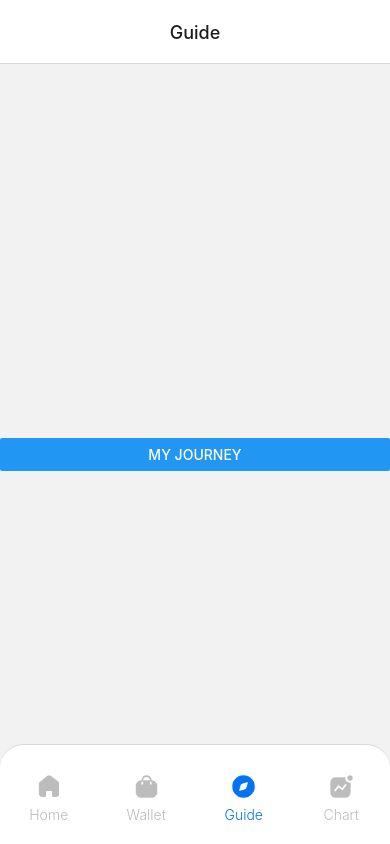
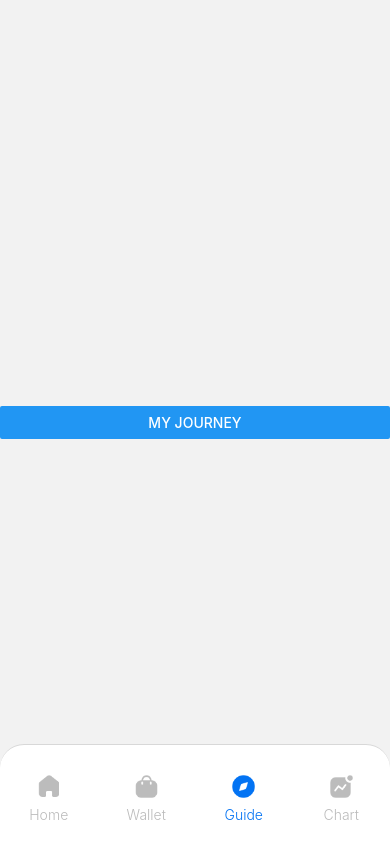
Before and after one commit to Yashwantnaik7/MakeMyShelf, a React Native app: screen /GuideStack in a window 390 px wide. Built offline with nearby package versions, Linux system fonts and the light colour scheme.

Commit message:
custom back button is added

```diff
--- a/src/constants/Images.constant.ts
+++ b/src/constants/Images.constant.ts
@@ -8,6 +8,7 @@ const Images = {
     unSelectedGuide: require('../assets/images/guide_unselected.png'),
     selectedChart: require('../assets/images/chart_selected.png'),
     unSelectedChart: require('../assets/images/chart_unselected.png'),
+    back_button: require('../assets/images/back_button.png')
   },
   timeline: {
     location: require('../assets/images/location_icon.png'),
--- a/src/routes/stack/GuideNavigator.tsx
+++ b/src/routes/stack/GuideNavigator.tsx
@@ -1,20 +1,41 @@
 import {createNativeStackNavigator} from '@react-navigation/native-stack';
 import Guide from '../../modules/guide/Guide';
 import TopTabView from '../tab/topBar/TopTabView';
+import {
+  Image,
+  StyleSheet,
+  TouchableOpacity,
+} from 'react-native';
+import Images from '../../constants/Images.constant';
 
 const GuideStack = createNativeStackNavigator();
 
 const GuideNavigator = (props: any) => {
   return (
     <GuideStack.Navigator
-      screenOptions={{
-        headerBackTitle: 'Back',
+      screenOptions={({navigation}) => ({
         headerTitleAlign: 'center',
-      }}>
-      <GuideStack.Screen name="Guide" component={Guide} />
+        headerLeft: () => (
+          <TouchableOpacity onPress={() => navigation.goBack()}>
+            <Image style={styles.image} source={Images.tabbar.back_button} />
+          </TouchableOpacity>
+        ),
+      })}>
+      <GuideStack.Screen
+        name="Guide"
+        component={Guide}
+        options={{headerShown: false}}
+      />
       <GuideStack.Screen name="Itinerary Form" component={TopTabView} />
     </GuideStack.Navigator>
   );
 };
 
 export default GuideNavigator;
+
+const styles = StyleSheet.create({
+  image: {
+    width: 25,
+    height: 25,
+  },
+});
```
Also changed, not shown: src/assets/images/back_button.png (added).
